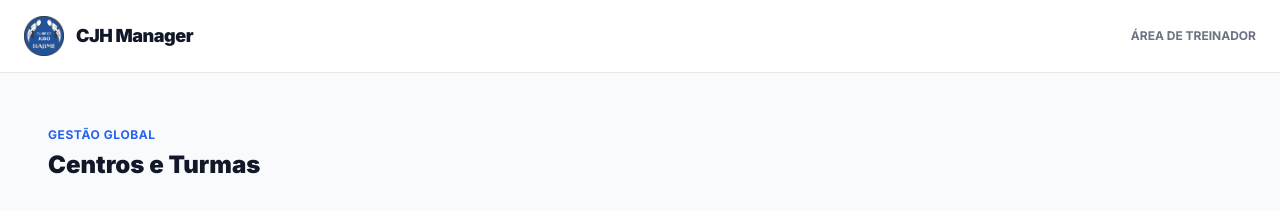
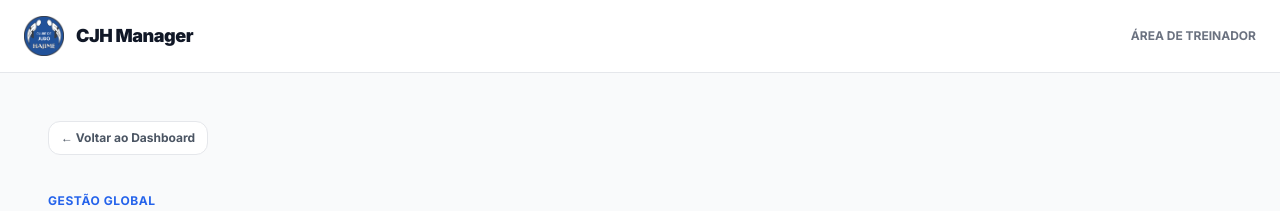
Before and after one commit to andresilvawebdeveloper/cjh-manager, a Next.js app: page /dashboard/centros in a window 1280 px wide. Shown: the top 211 px of the page. Built offline with nearby package versions, Linux system fonts and the light colour scheme; no server answers; the database is empty.

Commit message:
Adicionar botao para voltar ao dashboard na pagina de centros e turmas

```diff
--- a/app/(dashboard)/dashboard/centros/page.tsx
+++ b/app/(dashboard)/dashboard/centros/page.tsx
@@ -72,6 +72,16 @@ export default function CentrosTurmasPage() {
 
   return (
     <div className="space-y-8 p-6 max-w-7xl mx-auto">
+      {/* Botão para voltar para trás */}
+      <div>
+        <Link
+          href="/dashboard"
+          className="inline-flex items-center gap-2 text-xs font-bold text-gray-600 hover:text-blue-600 bg-white border border-gray-200 px-3 py-2 rounded-xl shadow-xs transition-all hover:border-blue-200"
+        >
+          ← Voltar ao Dashboard
+        </Link>
+      </div>
+
       <div className="flex flex-wrap items-center justify-between gap-4">
         <div>
           <span className="text-xs font-bold text-blue-600 uppercase tracking-wider">Gestão Global</span>
```
